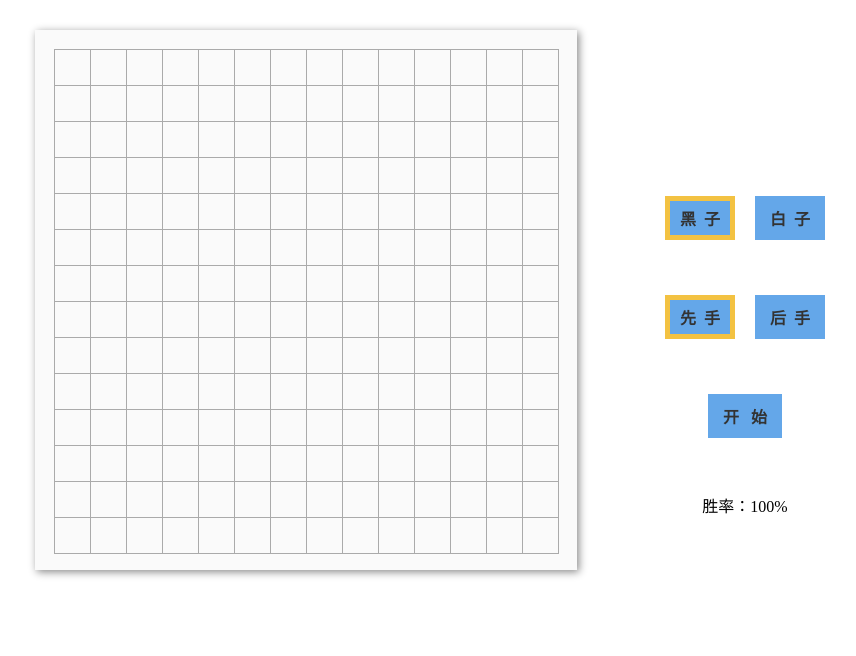
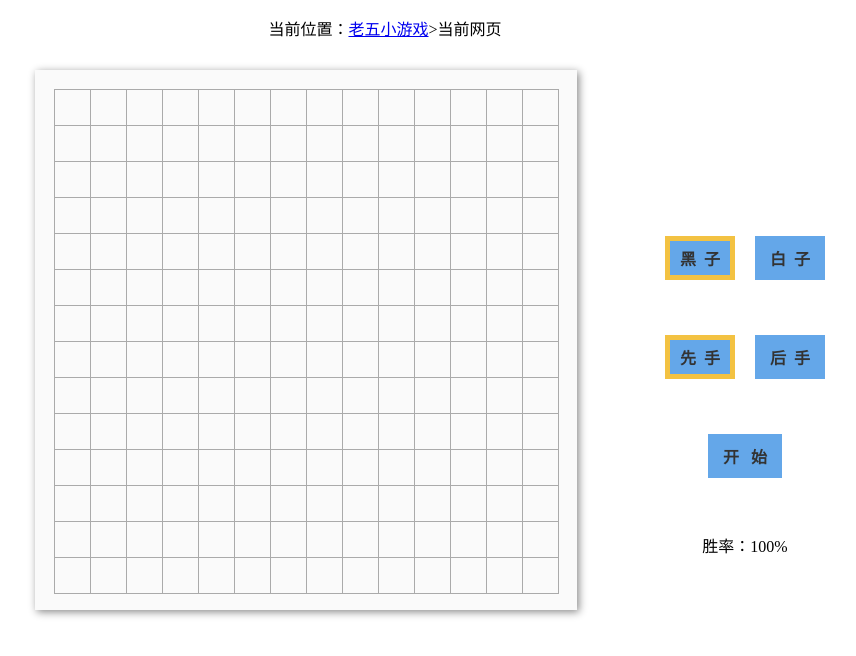
Before and after one commit to gangqin-guyongbing/game.github.io, a plain HTML site: page wuziqi/index.html in a window 1280 px wide. Shown: the whole page, without its empty margins (255-1111 px from the left). Drawn offline with nearby package versions, Linux system fonts and the light colour scheme.

Commit message:
Update index.html

```diff
--- a/wuziqi/index.html
+++ b/wuziqi/index.html
@@ -180,6 +180,7 @@
 	</head>
 
 	<body style="text-align: center">
+		<p>当前位置：<a href="/">老五小游戏</a>>当前网页</p>
 		<div class="wrapper">
 			<div class="chessboard">
 				<!-- top line -->
```
